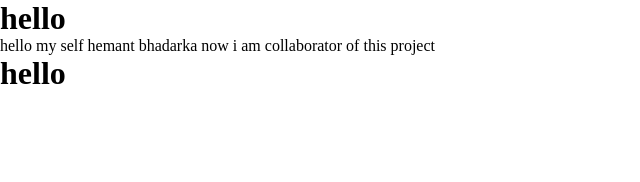
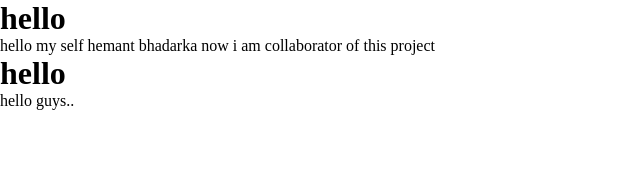
Before and after one commit to codewithdivu/QR_Code_Based_Feedback_System, a React (Create React App) app: page / in a window 1280 px wide. Shown: the top 182 px of the page, without its empty margins (0-640 px from the left). Built offline with nearby package versions, Linux system fonts and the light colour scheme.

Commit message:
changed in app.js

```diff
--- a/src/App.js
+++ b/src/App.js
@@ -6,6 +6,9 @@ const App = () => {
       <h1>hello</h1>
       <p>hello my self hemant bhadarka now i am collaborator of this project</p>
       <h1> hello </h1>
+      <p>
+        hello guys..
+      </p>
     </>
   );
 };
```
